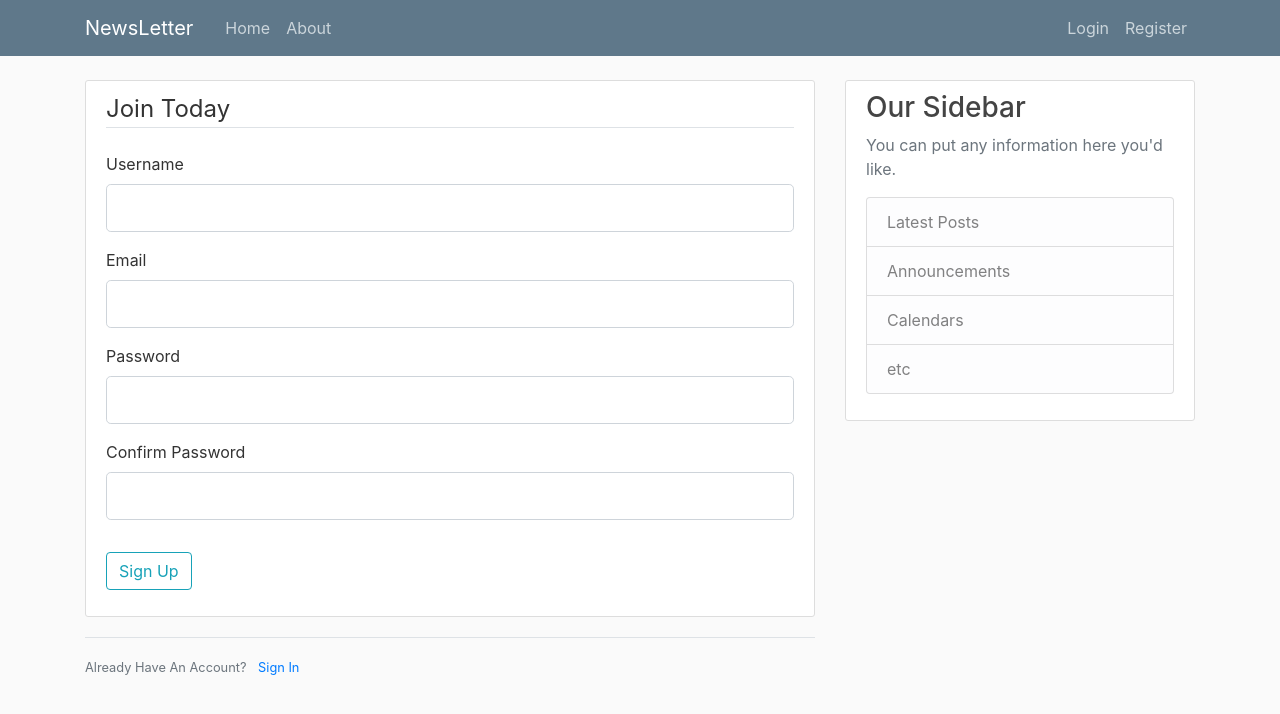
After one commit to nirdeshkumar02/Flask_Blog_Application, a Flask app: page /register in a window 1280 px wide. The commit adds this page. Shown: the top 714 px of the page. Run offline with Flask 3, Linux system fonts and the light colour scheme; some libraries are stand-ins or nearby versions.

Commit message:
Registeration and login model, validaation and ui created

```diff
--- a/flaskblog.py
+++ b/flaskblog.py
@@ -1,6 +1,11 @@
 # Importing the Flask class and Setting Up the app variable as an instance of Flask class
-from flask import Flask, render_template
+from flask import Flask, render_template, url_for, flash, redirect
+from form import RegistrationForm, LoginForm
+
 app = Flask(__name__)
+
+# Setting Secret Configuration for external attacks.
+app.config['SECRET_KEY'] = "3d6e044ffd997a7be3e38d017453be94"
 
 posts = [
     {
@@ -21,14 +26,34 @@ posts = [
 @app.route("/")
 @app.route("/home")
 def home():
-    # Inside the layout; As page change then default title will be override using this.
     return render_template('home.html', posts=posts, title="Home Page")
 
-# Create another route for about
+
 @app.route("/about")
 def about():
-    # Inside the layout; As page change then default title will be override using this.
     return render_template('about.html', title="About Page")
+
+
+@app.route("/register", methods=['GET', 'POST'])
+def register():
+    form = RegistrationForm()
+    if form.validate_on_submit():
+        flash(f"Account created for {form.username.data}!", 'success')
+        return redirect(url_for('home'))
+    return render_template('register.html', title="Registration Page", form=form)
+
+
+@app.route("/login", methods=['GET', 'POST'])
+def login():
+    form = LoginForm()
+    if form.validate_on_submit():
+        if form.email.data == 'admin@blog.com' and form.password.data == 'password':
+            flash('You have been logged in!', 'success')
+            return redirect(url_for('home'))
+        else:
+            flash('Login Unsuccessful. Please check username and password', 'danger')
+    return render_template('login.html', title="Login Page", form=form)
+
 
 if __name__ == '__main__':
     app.run(debug=True)
--- /dev/null
+++ b/form.py
@@ -0,0 +1,19 @@
+from flask_wtf import FlaskForm
+from wtforms import StringField, PasswordField, SubmitField, BooleanField
+from wtforms.validators import DataRequired, Length, Email, EqualTo
+
+# Creating a Registration class which extends FlaskForm to create and validate registration form fields
+class RegistrationForm(FlaskForm):
+    username = StringField("Username", validators=[DataRequired(), Length(min=2, max=20)])
+    email = StringField("Email", validators=[DataRequired(), Email()])
+    password = PasswordField("Password", validators=[DataRequired()])
+    confirm_password = PasswordField("Confirm Password", validators=[DataRequired(), EqualTo("password")])
+    submit = SubmitField("Sign Up")
+
+
+# Creating a Login class which extends FlaskForm to login and validate form fields
+class LoginForm(FlaskForm):
+    email = StringField("Email", validators=[DataRequired(), Email()])
+    password = PasswordField("Password", validators=[DataRequired()])
+    remember = BooleanField("Remember Me")
+    submit = SubmitField("Login")
--- a/templates/layout.html
+++ b/templates/layout.html
@@ -11,28 +11,28 @@
     <link rel="stylesheet" type="text/css" href="{{ url_for('static', filename='main.css') }}">
 
     {% if title %}
-        <title>Flask Blog - {{ title }}</title>
+        <title>NewsLetter - {{ title }}</title>
     {% else %}
-        <title>Flask Blog</title>
+        <title>NewsLetter</title>
     {% endif %}
 </head>
 <body>
     <header class="site-header">
       <nav class="navbar navbar-expand-md navbar-dark bg-steel fixed-top">
         <div class="container">
-          <a class="navbar-brand mr-4" href="/">Flask Blog</a>
+          <a class="navbar-brand mr-4" href="/">NewsLetter</a>
           <button class="navbar-toggler" type="button" data-toggle="collapse" data-target="#navbarToggle" aria-controls="navbarToggle" aria-expanded="false" aria-label="Toggle navigation">
             <span class="navbar-toggler-icon"></span>
           </button>
           <div class="collapse navbar-collapse" id="navbarToggle">
             <div class="navbar-nav mr-auto">
-              <a class="nav-item nav-link" href="/">Home</a>
-              <a class="nav-item nav-link" href="/about">About</a>
+              <a class="nav-item nav-link" href="{{ url_for('home') }}">Home</a>
+              <a class="nav-item nav-link" href="{{ url_for('about') }}">About</a>
             </div>
             <!-- Navbar Right Side -->
             <div class="navbar-nav">
-              <a class="nav-item nav-link" href="/login">Login</a>
-              <a class="nav-item nav-link" href="/register">Register</a>
+              <a class="nav-item nav-link" href="{{ url_for('login') }}">Login</a>
+              <a class="nav-item nav-link" href="{{ url_for('register') }}">Register</a>
             </div>
           </div>
         </div>
@@ -41,6 +41,15 @@
     <main role="main" class="container">
       <div class="row">
         <div class="col-md-8">
+          {% with messages = get_flashed_messages(with_categories=true) %}
+            {% if messages %}
+              {% for category, message in messages %}
+                <div class="alert alert-{{ category }}">
+                  {{ message }}
+                </div>
+              {% endfor %}
+            {% endif %}
+          {% endwith %}
           {% block content %}{% endblock %}
         </div>
         <div class="col-md-4">
--- /dev/null
+++ b/templates/register.html
@@ -0,0 +1,72 @@
+{% extends "layout.html" %}
+{% block content %}
+    <div class="content-section">
+        <form method="POST" action="">
+            {{ form.hidden_tag() }}
+            <fieldset class="form-group">
+                <legend class="border-bottom mb-4">Join Today</legend>
+                <div class="form-group">
+                    {{ form.username.label(class="form-control-label") }}
+
+                    {% if form.username.errors %}
+                        {{ form.username(class="form-control form-control-lg is-invalid") }}
+                        <div class="invalid-feedback">
+                            {% for error in form.username.errors %}
+                                <span>{{ error }}</span>
+                            {% endfor %}
+                        </div>
+                    {% else %}
+                        {{ form.username(class="form-control form-control-lg") }}
+                    {% endif %}
+                </div>
+                <div class="form-group">
+                    {{ form.email.label(class="form-control-label") }}
+                    {% if form.email.errors %}
+                        {{ form.email(class="form-control form-control-lg is-invalid") }}
+                        <div class="invalid-feedback">
+                            {% for error in form.email.errors %}
+                                <span>{{ error }}</span>
+                            {% endfor %}
+                        </div>
+                    {% else %}
+                        {{ form.email(class="form-control form-control-lg") }}
+                    {% endif %}
+                </div>
+                <div class="form-group">
+                    {{ form.password.label(class="form-control-label") }}
+                    {% if form.password.errors %}
+                        {{ form.password(class="form-control form-control-lg is-invalid") }}
+                        <div class="invalid-feedback">
+                            {% for error in form.password.errors %}
+                                <span>{{ error }}</span>
+                            {% endfor %}
+                        </div>
+                    {% else %}
+                        {{ form.password(class="form-control form-control-lg") }}
+                    {% endif %}
+                </div>
+                <div class="form-group">
+                    {{ form.confirm_password.label(class="form-control-label") }}
+                    {% if form.confirm_password.errors %}
+                        {{ form.confirm_password(class="form-control form-control-lg is-invalid") }}
+                        <div class="invalid-feedback">
+                            {% for error in form.confirm_password.errors %}
+                                <span>{{ error }}</span>
+                            {% endfor %}
+                        </div>
+                    {% else %}
+                        {{ form.confirm_password(class="form-control form-control-lg") }}
+                    {% endif %}
+                </div>
+            </fieldset>
+            <div class="form-group">
+                {{ form.submit(class="btn btn-outline-info") }}
+            </div>
+        </form>
+    </div>
+    <div class="border-top pt-3">
+        <small class="text-muted">
+            Already Have An Account? <a class="ml-2" href="{{ url_for('login') }}">Sign In</a>
+        </small>
+    </div>
+{% endblock content %}
```
Also changed, not shown: templates/login.html (added, +52 -0 lines), Readme.md, static/main.css (indentation only).
